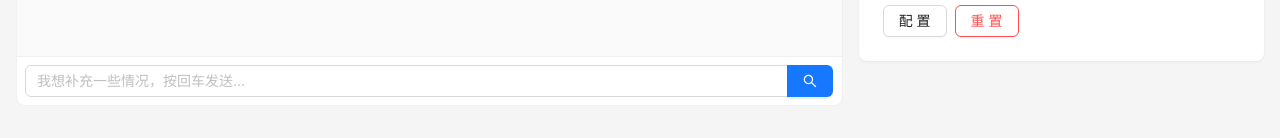
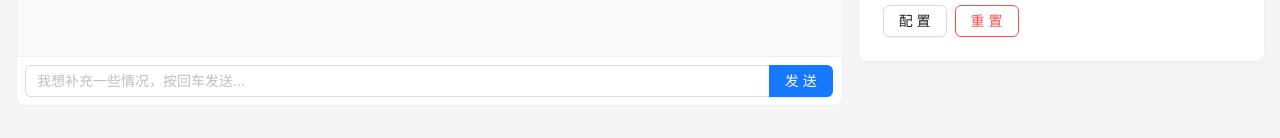
Before and after one commit to DragonChenCL/CTONEW, a Vue app: page / in a window 1280 px wide. Both pictures are taken after typing "Sample", "Sample", "Sample", "Sample" into the empty fields and a click on the button "开始会诊". Shown: the part 646-784 px from the top of the page. Built offline with nearby package versions, Linux system fonts and the light colour scheme.

Commit message:
fix(ui): 调整输入框按钮文本和会话列表宽度
修改DiscussionPanel输入框按钮文本为"发送"，增加SessionListDrawer的宽度和操作列宽度以改善用户体验

```diff
--- a/src/components/DiscussionPanel.vue
+++ b/src/components/DiscussionPanel.vue
@@ -17,7 +17,7 @@
         <a-input-search
           v-model:value="input"
           placeholder="我想补充一些情况，按回车发送..."
-          :enter-button="true"
+          enter-button="发送"
           :disabled="!canInput"
           @search="onSend"
         />
--- a/src/components/SessionListDrawer.vue
+++ b/src/components/SessionListDrawer.vue
@@ -1,5 +1,5 @@
 <template>
-  <a-drawer v-model:open="open" title="问诊列表" width="840">
+  <a-drawer v-model:open="open" title="问诊列表" width="940">
     <div style="margin-bottom: 12px; display:flex; gap:8px;">
       <a-button type="primary" @click="onCreate">新建问诊</a-button>
       <a-button type="dashed" @click="saveNow">保存当前</a-button>
@@ -129,7 +129,7 @@ const columns = [
   {
     title: '操作',
     key: 'actions',
-    width: 280,
+    width: 350,
     customRender: ({ record }) => {
       const isCurrent = !!record.current
       return h(
```
